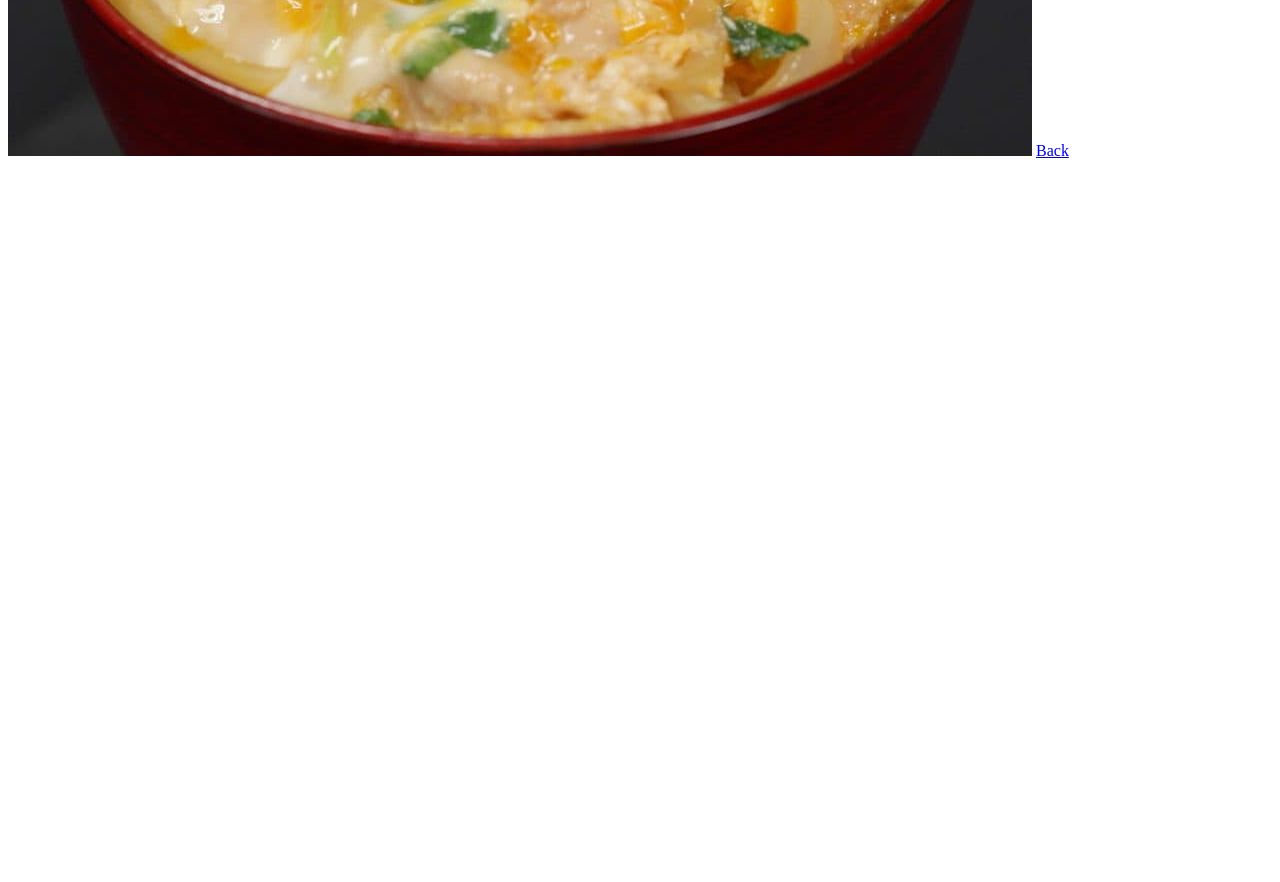
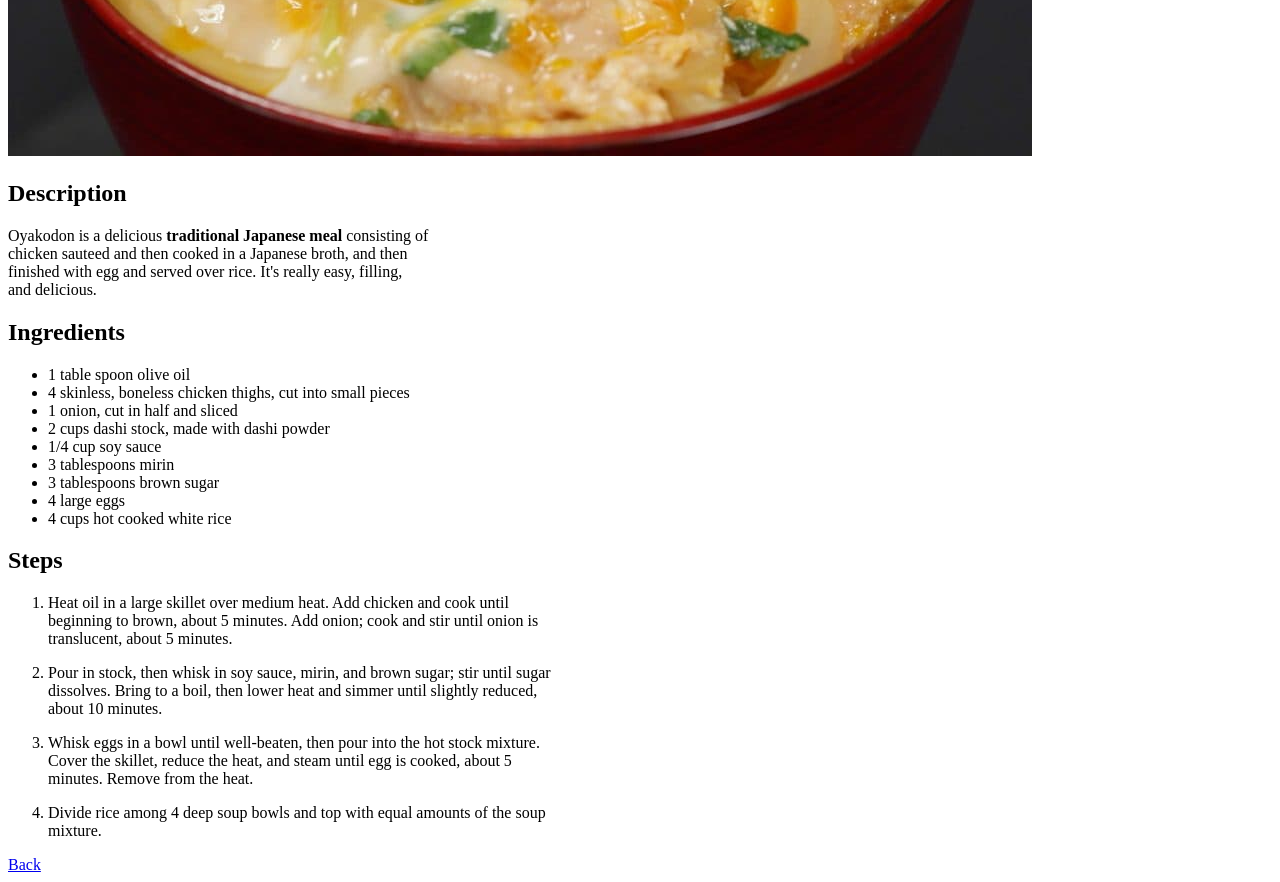
Before and after one commit to cyrus-bcc/odin-recipes, a plain HTML site: page recipes/oyakodon.html in a window 1280 px wide. Shown: the part 500-1382 px from the top of the page. Before the commit the page ends 800 px from the top, so only its background shows below. Drawn offline with Linux system fonts and the light colour scheme.

Commit message:
Complete Recipes and Changes

```diff
--- a/recipes/oyakodon.html
+++ b/recipes/oyakodon.html
@@ -7,8 +7,73 @@
     <title>Oyakodon Recipe</title>
 </head>
 <body>
+
+
     <h1>Oyakodon Recipe</h1>
+
+
     <img src = ../img/oyakodon.jpg>
+
+
+
+    <h2>Description</h2>
+
+
+    <p>
+        Oyakodon is a delicious <b>traditional Japanese meal</b> consisting of<br>
+        chicken sauteed and then cooked in a Japanese broth, and then <br>
+        finished with egg and served over rice. It's really easy, filling,<br>
+        and delicious.
+    </p>
+
+
+    <h2>Ingredients</h2>
+
+
+        <ul>
+            <li>1 table spoon olive oil</li>
+            <li>4 skinless, boneless chicken thighs, cut into small pieces</li>
+            <li>1 onion, cut in half and sliced</li>
+            <li>2 cups dashi stock, made with dashi powder</li>
+            <li>1/4 cup soy sauce</li>
+            <li>3 tablespoons mirin </li>
+            <li>3 tablespoons brown sugar</li>
+            <li>4 large eggs</li>
+            <li>4 cups hot cooked white rice</li>
+        </ul>
+
+
+    <h2>Steps</h2>
+
+
+        <ol>
+            <li>
+                <p>Heat oil in a large skillet over medium heat. Add chicken and cook until<br>
+                beginning to brown, about 5 minutes. Add onion; cook and stir until onion is<br>
+                translucent, about 5 minutes.</p>
+            </li>
+
+            <li>
+                <p>Pour in stock, then whisk in soy sauce, mirin, and brown sugar; stir until sugar<br>
+                dissolves. Bring to a boil, then lower heat and simmer until slightly reduced,<br>
+                about 10 minutes.</p>
+            </li>
+
+            <li>
+                <p>Whisk eggs in a bowl until well-beaten, then pour into the hot stock mixture.<br>
+                Cover the skillet, reduce the heat, and steam until egg is cooked, about 5 <br>
+                minutes. Remove from the heat.</p>
+            </li>
+
+            <li>
+                <p>Divide rice among 4 deep soup bowls and top with equal amounts of the soup<br>
+                mixture.</p>
+            </li>
+        </ol>
+
+
     <a href = ../index.html>Back</a>
+
+
 </body>
 </html>
```
Also changed, not shown: recipes/omurice.html (+2 -0 lines), recipes/overnight-oats.html (+32 -7 lines), recipes/omelette-ketchup.html (deleted).
